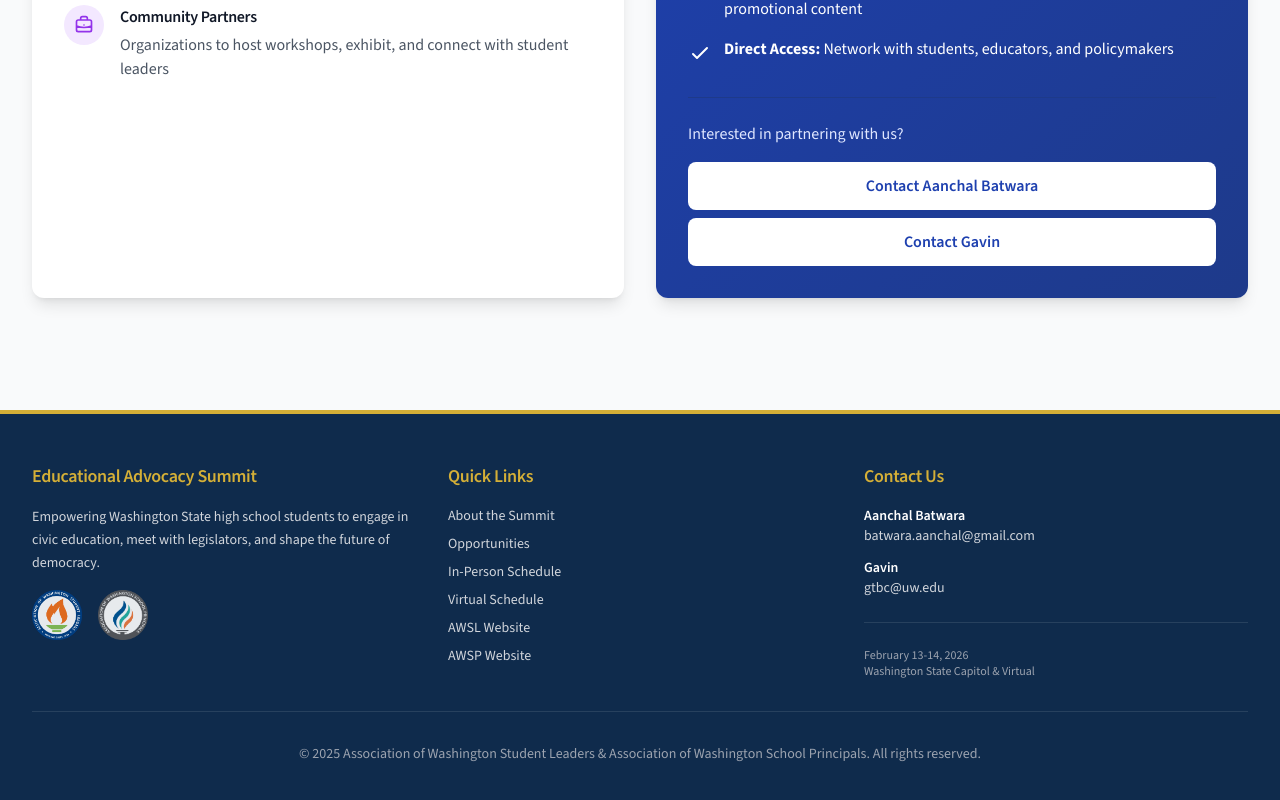
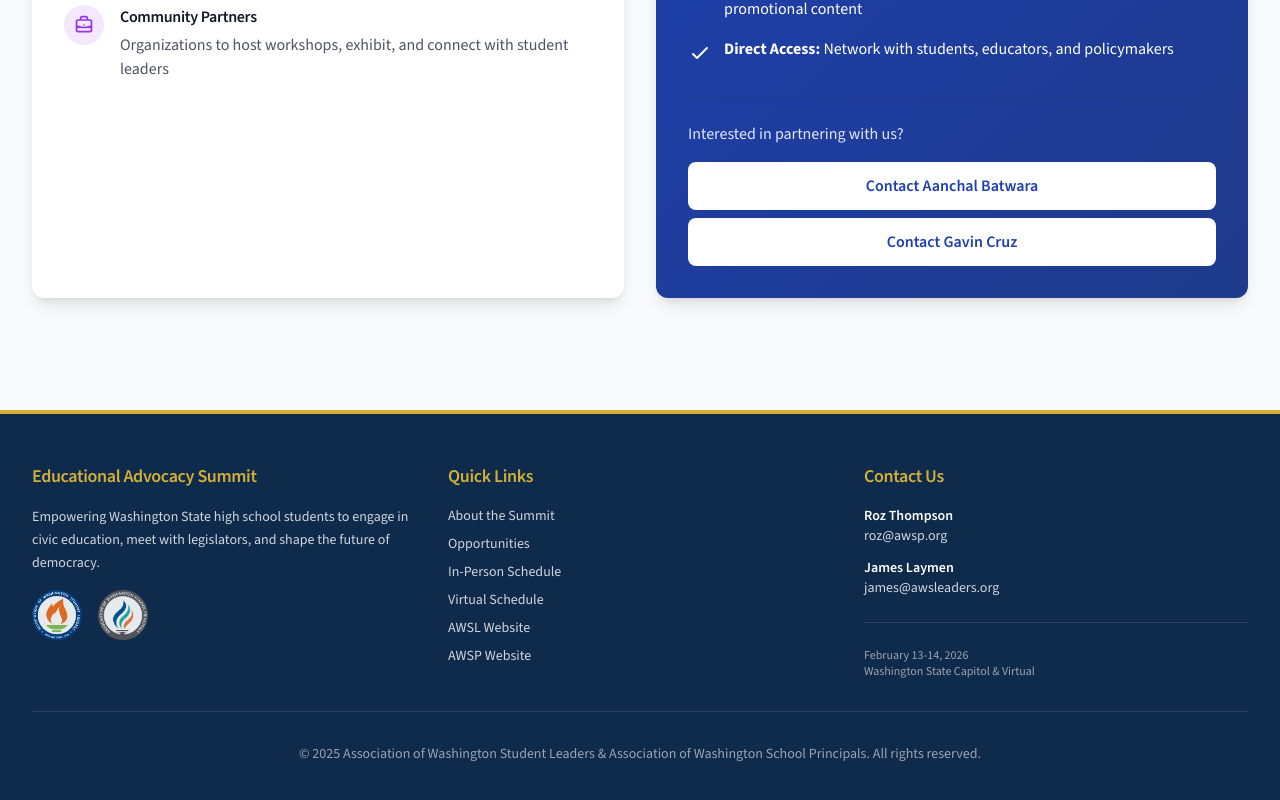
Before and after one commit to aanchalbatwara/awsladvocacysummit, a Next.js app: page / in a window 1280 px wide. Shown: the part 5362-6162 px from the top of the page. Built offline with nearby package versions, Linux system fonts and the light colour scheme.

Commit message:
updated font

```diff
--- a/app/schedule/in-person/page.tsx
+++ b/app/schedule/in-person/page.tsx
@@ -17,7 +17,7 @@
     {
       time: '9:00 - 9:15 AM',
       title: 'Opening Session & Welcome',
-      description: 'Gavin and Aanchal Batwara introduce AWSL and AWSP. Meet the Executive Board and key staff who will guide you throughout the day. Overview of the day\'s purpose and goals.'
+      description: 'Gavin Cruz and Aanchal Batwara introduce AWSL and AWSP. Meet the Executive Board and key staff who will guide you throughout the day. Overview of the day\'s purpose and goals.'
     },
     {
       time: '9:15 - 9:30 AM',
--- a/components/Footer.tsx
+++ b/components/Footer.tsx
@@ -83,15 +83,15 @@
             <h3 className="text-lg font-semibold mb-4 text-brand-gold">Contact Us</h3>
             <ul className="space-y-3 text-sm">
               <li className="text-gray-300">
-                <div className="font-semibold text-white">Aanchal Batwara</div>
-                <a href="mailto:batwara.aanchal@gmail.com" className="hover:text-brand-gold transition-colors">
-                  batwara.aanchal@gmail.com
+                <div className="font-semibold text-white">Roz Thompson</div>
+                <a href="mailto:roz@awsp.org" className="hover:text-brand-gold transition-colors">
+                  roz@awsp.org
                 </a>
               </li>
               <li className="text-gray-300">
-                <div className="font-semibold text-white">Gavin</div>
-                <a href="mailto:gtbc@uw.edu" className="hover:text-brand-gold transition-colors">
-                  gtbc@uw.edu
+                <div className="font-semibold text-white">James Laymen</div>
+                <a href="mailto:james@awsleaders.org" className="hover:text-brand-gold transition-colors">
+                  james@awsleaders.org
                 </a>
               </li>
             </ul>
--- a/components/Partners.tsx
+++ b/components/Partners.tsx
@@ -105,7 +105,7 @@
                   href="mailto:gtbc@uw.edu"
                   className="block bg-white text-blue-600 px-6 py-3 rounded-lg hover:bg-blue-50 transition-colors font-semibold text-center"
                 >
-                  Contact Gavin
+                  Contact Gavin Cruz
                 </a>
               </div>
             </div>
```
